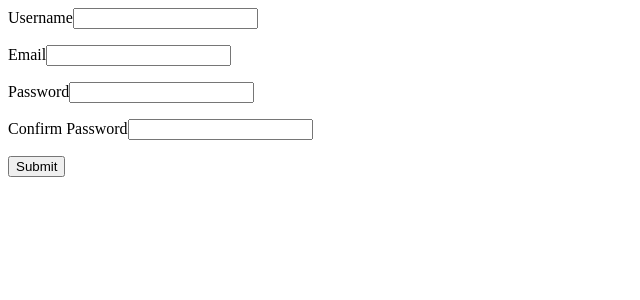
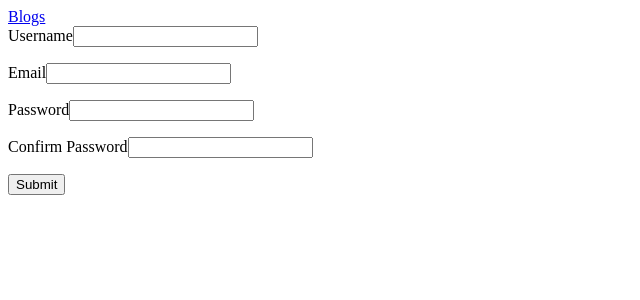
Before and after one commit to Figby222/blog, a React (Vite) app: page /sign-up in a window 1280 px wide. Shown: the top 300 px of the page, without its empty margins (0-640 px from the left). Built offline with nearby package versions, Linux system fonts and the light colour scheme.

Commit message:
Add Blogs link element

```diff
--- a/src/components/SignUpPage.jsx
+++ b/src/components/SignUpPage.jsx
@@ -19,7 +19,7 @@ const SignUpPage = ({ createAnAccount }) => {
 
     return (
         <>
-            <Link></Link>
+            <Link>Blogs</Link>
             <Form submitListener={() => handleFormSubmission(username, email, password, confirmPassword)} submitButtonText={"Submit"}>
                 <div className="username-container">
                     <label htmlFor="username" className="username">
```
